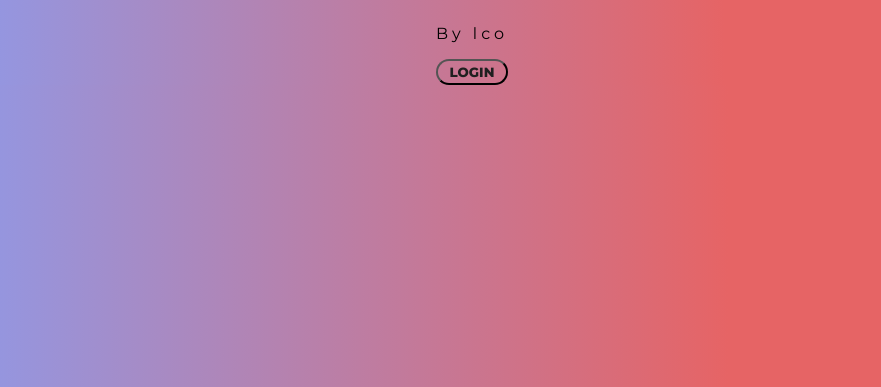
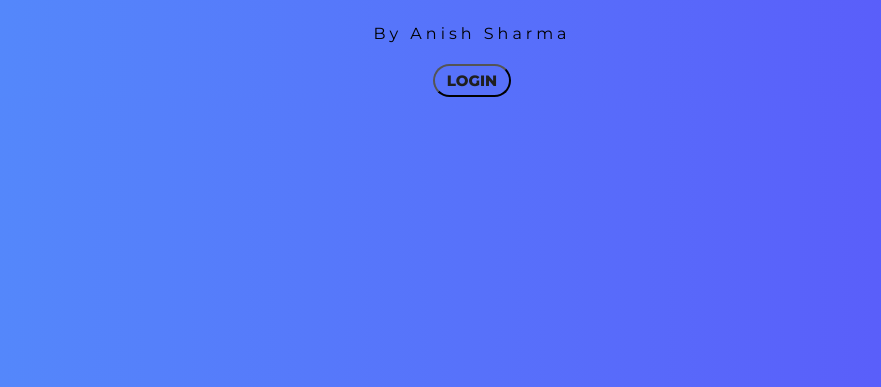
Before and after one commit to anishsharma5/New-folder, a plain HTML site: page index.html in a window 1280 px wide. Shown: the part 413-800 px from the top of the page, without its empty margins (168-1049 px from the left). Drawn offline with Linux system fonts and the light colour scheme.

Commit message:
./index.html

```diff
--- a/index.html
+++ b/index.html
@@ -11,7 +11,7 @@
 <body>
  <div class="first">
   <h1>Welcome to <span>CSS</span></h1>
-  <p>By lco</p>
+  <p>By Anish Sharma</p>
   <button class="btn lco">LOGIN</button>
  </div>
 </body>
--- a/style.css
+++ b/style.css
@@ -2,7 +2,7 @@
 
 
 *{
-  background:linear-gradient(90deg ,  #9198e5 10%,  #e66465 70%) ;
+  background:linear-gradient(90deg , #538FFB 0%, #5B54FA 100%) ;
   font-family: 'Montserrat';
 }
 span{
@@ -28,12 +28,21 @@ p{
 .btn{
   background:transparent;
   color: #1f1f1f;
-  border-radius: 80px;
-  padding: 3px 12px;
+   border-radius: 80px;
+  padding: 5px 12px;
   font-weight:800 ;
+  font-size: 15px;
   cursor: grab;
   transition: color,30ms;
+  margin-top: 5px;
 }
 .btn:hover{
   color: #FFFF;
 }
+.lco{
+  /* background-color: #ffff;  */
+  transition: 30ms;
+}
+.lco:hover{
+  background-color: #1f1f1f;
+}
```
